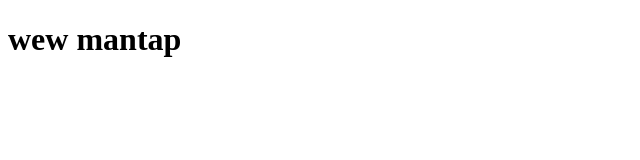
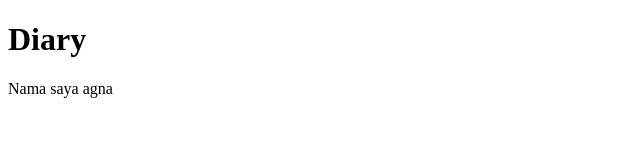
Before and after one commit to agnailmi23/RevoU-test, a plain HTML site: page index.html in a window 1280 px wide. Shown: the whole page, without its empty margins (0-640 px from the left). Drawn offline with Linux system fonts and the light colour scheme.

Commit message:
modified index

```diff
--- a/index.html
+++ b/index.html
@@ -6,7 +6,8 @@
 </head>
 
 <body>
-    <H1>wew mantap</H1>
+    <H1>Diary</H1>
+    <p> Nama saya agna</p>
 </body>
 
 </html>
```
